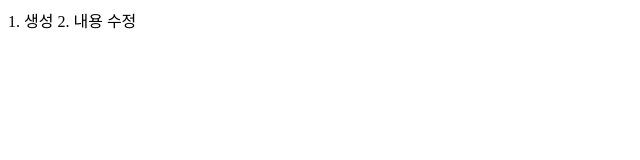
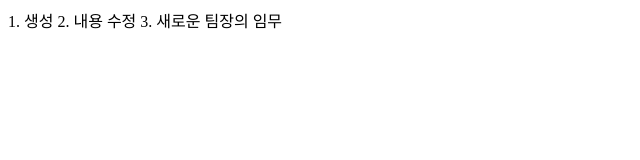
Before and after one commit to seaho5599/myApp, a plain HTML site: page index.html in a window 1280 px wide. Shown: the whole page, without its empty margins (0-640 px from the left). Drawn offline with Linux system fonts and the light colour scheme.

Commit message:
새로운 내용 추가
내용 추가

```diff
--- a/index.html
+++ b/index.html
@@ -9,5 +9,6 @@
 <body>
   1. 생성
   2. 내용 수정
+  3. 새로운 팀장의 임무
 </body>
 </html>
```
